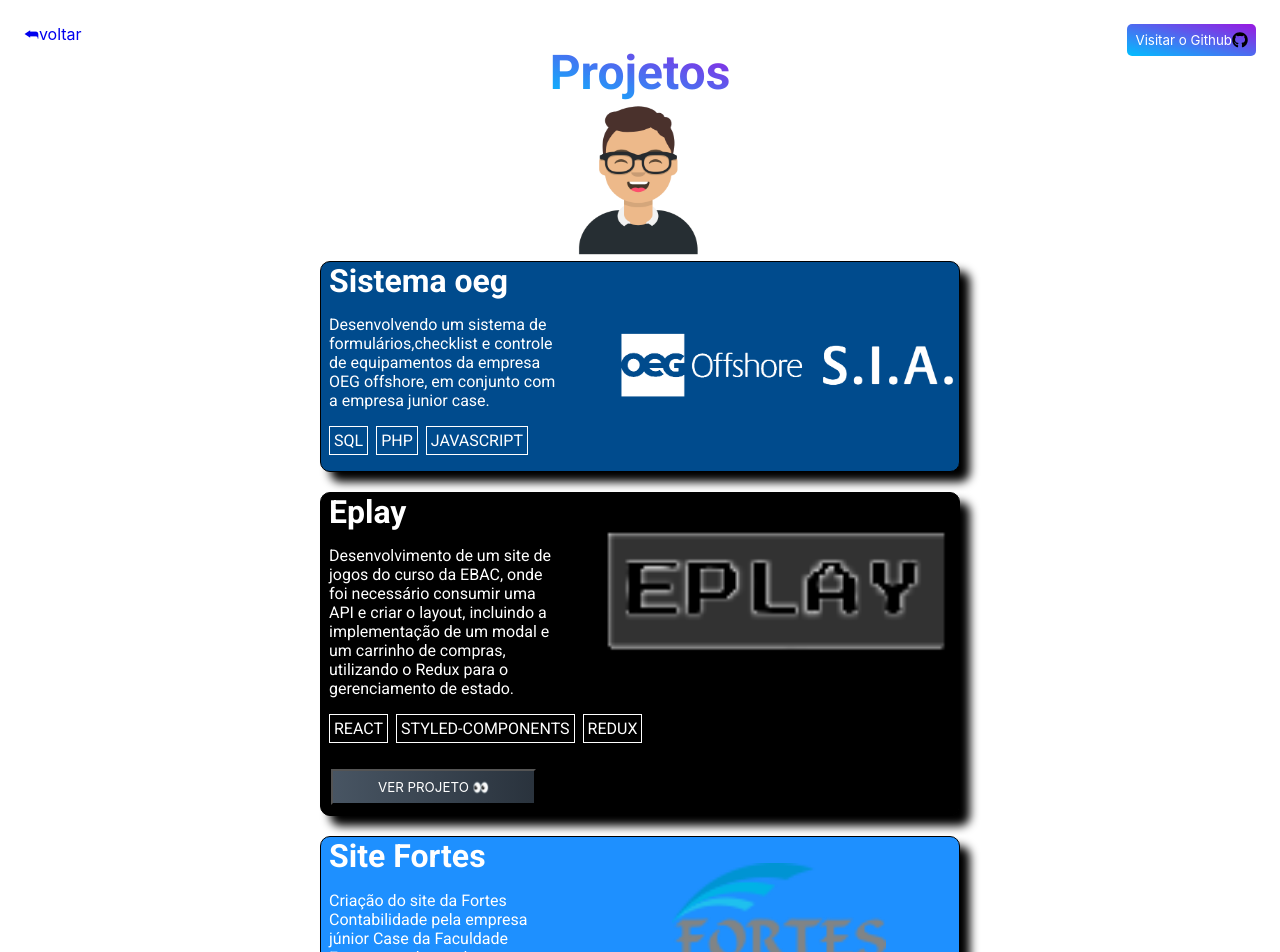
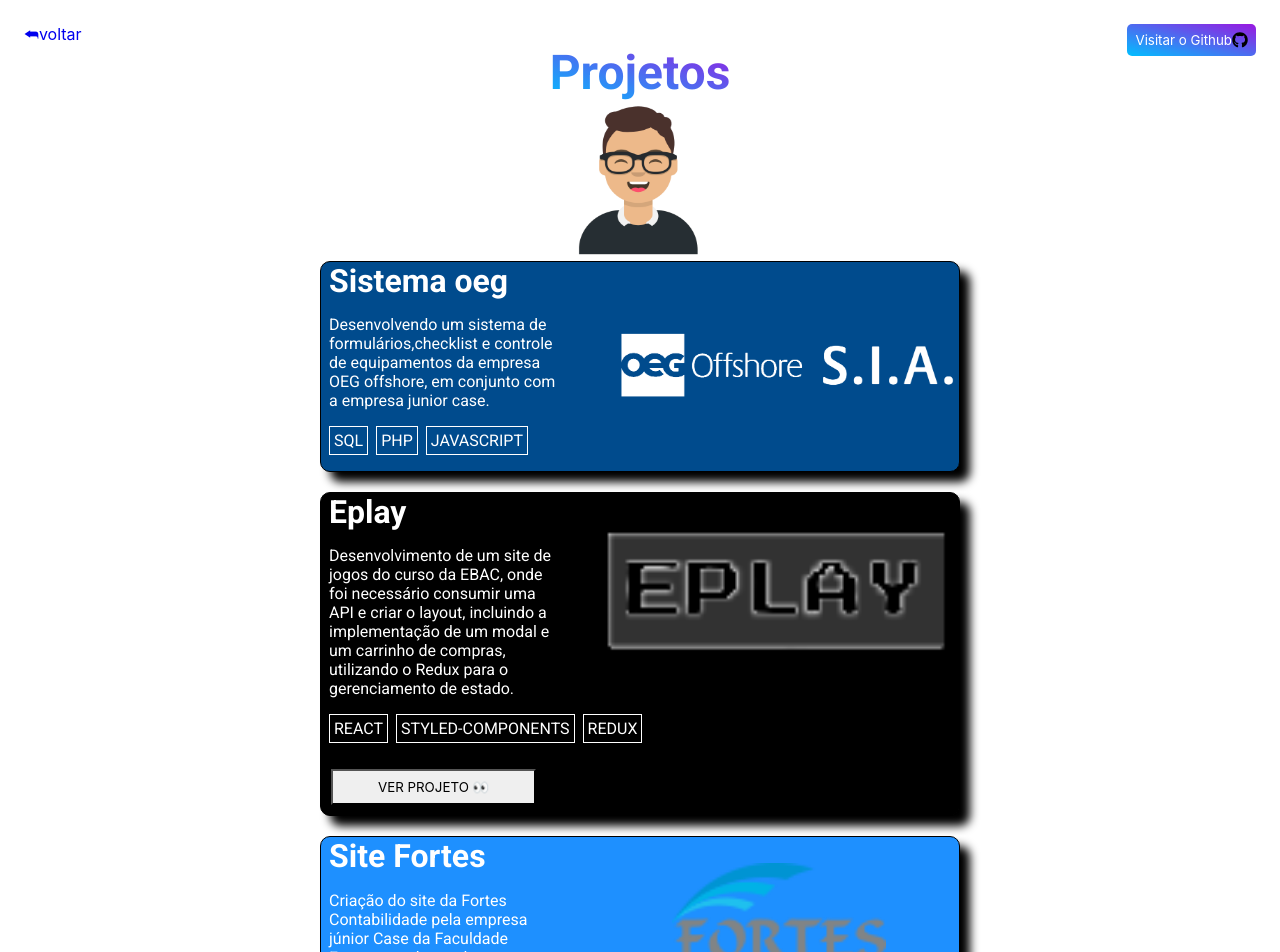
Before and after one commit to LeonardoMarins/Portifolio, a React (Vite) app: page /projetos in a window 1280 px wide. Shown: the top 952 px of the page. Built offline with nearby package versions, Linux system fonts and the light colour scheme.

Commit message:
cor button

```diff
--- a/src/components/Card/styles.ts
+++ b/src/components/Card/styles.ts
@@ -71,14 +71,13 @@
 
 
   button {
-    background-image: linear-gradient(to right, #485563 0%, #29323c  51%, #485563  100%);
     margin: 10px;
     padding: 8px 45px;
     text-align: center;
     text-transform: uppercase;
     transition: 0.5s;
     background-size: 200% auto;
-    color: white;
+    color: black;
     display: block;
     cursor: pointer;
   }
```
